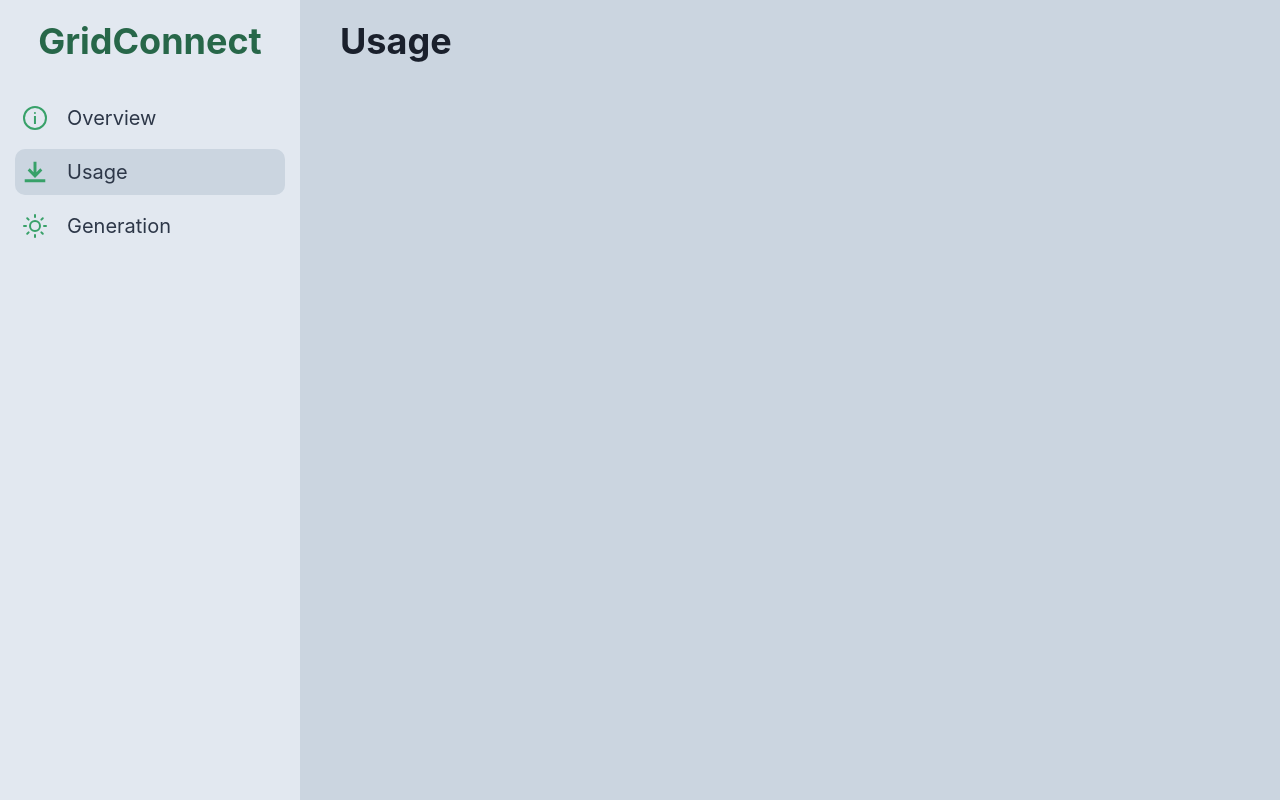
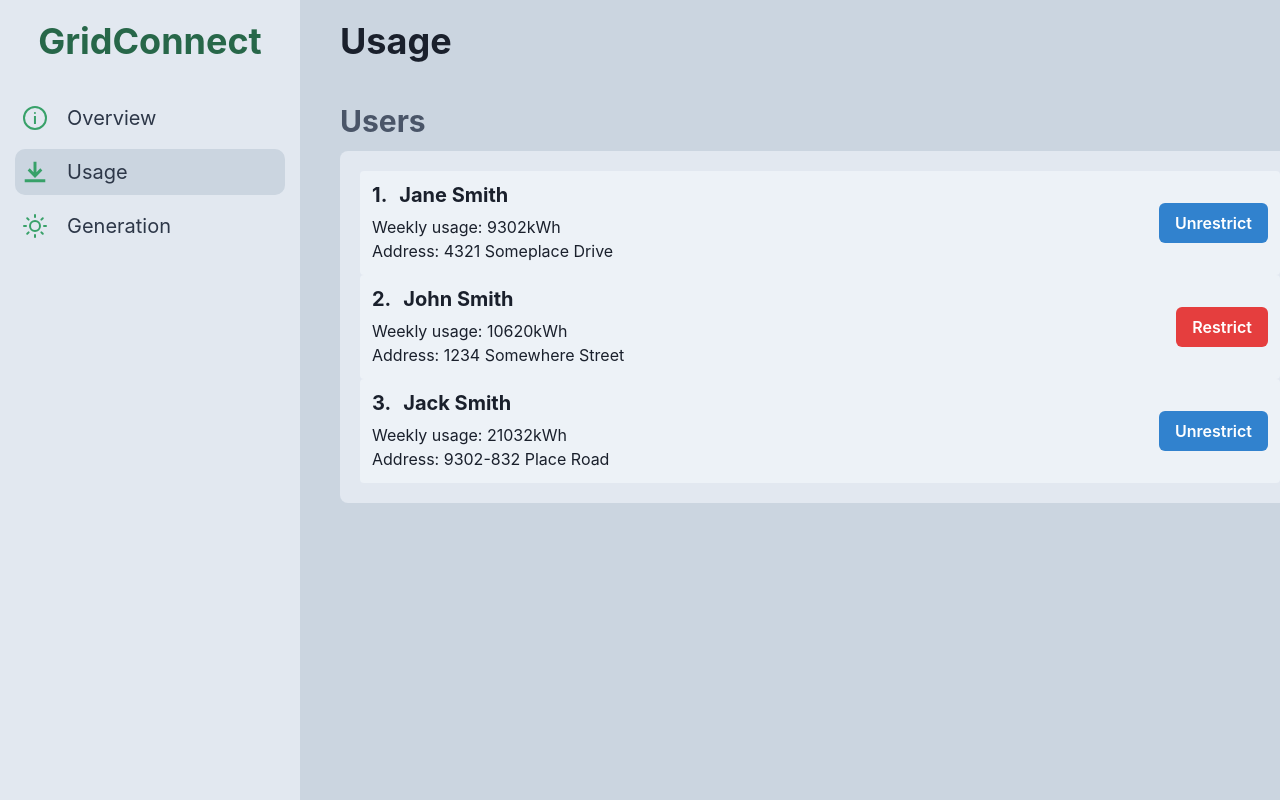
Before and after one commit to AritroSaha10/PeelStemFest2021, a Next.js app in the folder website/: page /usage in a window 1280 px wide. Built offline with nearby package versions, Linux system fonts and the light colour scheme.

Commit message:
Added usage ordered list and renamed files

```diff
--- a/package.json
+++ /dev/null
@@ -1,5 +0,0 @@
-{
-  "dependencies": {
-    "react-loading-skeleton": "^2.2.0"
-  }
-}
--- a/website/components/Notifications.jsx
+++ b/website/components/Notifications.jsx
@@ -1,6 +1,6 @@
 import { Box, Heading, Flex, Text, Spacer, IconButton } from "@chakra-ui/react";
 import { WarningIcon, WarningTwoIcon, InfoIcon, CloseIcon } from "@chakra-ui/icons";
-import HeadingAndBox from "./HeaderAndBox";
+import HeadingAndBox from "./HeadingAndBox";
 import { useState } from "react";
 
 // Enum to represent how urgent a notification is
@@ -11,6 +11,7 @@ const notificationUrgency = {
     INFO: 3
 }
 
+// Notification box on the Overview page
 export default function Notifications({ pNotifications }) {
     // Freeze the enum to make sure it isn't changed
     Object.freeze(notificationUrgency);
@@ -21,6 +22,7 @@ export default function Notifications({ pNotifications }) {
     return (
         <HeadingAndBox heading="Notifications" width="70vw">
             {notifications.map(({ content, urgency }, idx) => (
+                // Notification code
                 <Flex flexDirection="row" alignItems="center" mb={4} key={content}>
                     {urgency === notificationUrgency.ERROR && <WarningIcon color="red.500" w={10} h={10} />}
                     {urgency === notificationUrgency.WARN && <WarningTwoIcon color="yellow.500" w={10} h={10} />}
--- /dev/null
+++ b/website/components/UsageOrderedList.jsx
@@ -0,0 +1,66 @@
+import { Heading, Flex, Spacer, Text, Button, useToast } from "@chakra-ui/react";
+import HeadingAndBox from "../components/HeadingAndBox";
+import Layout from "../components/Layout";
+import { useState } from "react";
+
+// An item in the ordered list
+function OrderedListItem({ data, idx }) {
+    const [userData, setUserData] = useState(data); // User data state var
+    const [sendingReq, setSendingReq] = useState(false); // Loading state var
+    const toast = useToast();
+
+    const toggleRestricted = async () => {
+        setSendingReq(true); // Switch the sending request switch
+
+        // Toggle the restricted variable after 1.5s to simulate real-world conditions
+        setTimeout(() => {
+            setUserData({
+                ...userData,
+                restricted: !userData.restricted
+            });
+
+            setSendingReq(false); // Stop showing the loading button
+
+            toast({
+                title: !userData.restricted ? "Successfully restricted!" : "Successfully unrestricted!",
+                description: !userData.restricted ? "The restriction has been applied successfully." : "The restriction has been removed successfully.",
+                status: "success",
+                duration: 5000,
+                isClosable: true
+            })
+        }, 1250);
+    }
+
+    return (
+        <Flex flexDirection="row" backgroundColor="gray.100" p={3} borderRadius={4} alignItems="center"> {/* This styling might be a bit weird, might remove this later */}
+            <Flex flexDirection="column">
+                {/* Person's name as well as their position in the list*/}
+                <Flex flexDirection="row" mb={2}>
+                    <Heading size="md" mr={3}>{idx + 1}.</Heading>
+                    <Heading size="md">{data.name}</Heading>
+                </Flex>
+
+                {/* Statistics */}
+                <Text>Weekly usage: {data.weeklyUsage}kWh</Text>
+                <Text>Address: {data.address}</Text>
+            </Flex>
+
+            <Spacer />
+
+            <Flex flexDirection="column">
+                <Button colorScheme={userData.restricted ? "blue" : "red"} onClick={toggleRestricted} loadingText="Requesting..." isLoading={sendingReq}>{userData.restricted ? "Unrestrict" : "Restrict" }</Button>
+            </Flex>
+        </Flex>
+    )
+}
+
+// List component that creates an ordered list based on data recieved
+export default function UsageOrderedList({ data }) {
+    return (
+        <HeadingAndBox heading="Users" width="75vw">
+            {
+                data.map((data, idx) => <OrderedListItem data={data} idx={idx} key={idx} />)
+            }
+        </HeadingAndBox>
+    )
+}
--- a/website/components/graphs/BarGraph.jsx
+++ b/website/components/graphs/BarGraph.jsx
@@ -1,6 +1,7 @@
 import { Bar } from "react-chartjs-2";
 import HeadingAndBox from "../HeaderAndBox";
 
+// Uses chart.js with a React wrapper
 export default function BarGraph({ data, title }) {
     return (
         <HeadingAndBox heading={title}>
--- a/website/components/graphs/LineGraph.jsx
+++ b/website/components/graphs/LineGraph.jsx
@@ -1,6 +1,7 @@
 import { Line } from "react-chartjs-2";
-import HeadingAndBox from "../HeaderAndBox";
+import HeadingAndBox from "../HeadingAndBox";
 
+// Uses chart.js with a React wrapper
 export default function LineGraph({ data, title, height }) {
     return (
         <HeadingAndBox heading={title}>
--- a/website/components/graphs/PieChart.jsx
+++ b/website/components/graphs/PieChart.jsx
@@ -1,6 +1,7 @@
 import { Pie } from "react-chartjs-2";
-import HeadingAndBox from "../HeaderAndBox";
+import HeadingAndBox from "../HeadingAndBox";
 
+// Uses chart.js with a React wrapper
 export default function PieChart({ data, title }) {
     return (
         <HeadingAndBox heading={title}>
--- a/website/pages/index.js
+++ b/website/pages/index.js
@@ -5,6 +5,7 @@ import PieChart from "../components/graphs/PieChart";
 import { notificationUrgency } from "../components/Notifications";
 import { Box, Grid } from "@chakra-ui/layout";
 
+// All notifications, this would be fetched from the server
 const notifications = [
   {
     content: "Solar panel 1 has stopped working!",
@@ -20,6 +21,7 @@ const notifications = [
   }
 ];
 
+// Weekly energy generation data, this would be fetched from the server
 const weeklyEnergyGenerationData = {
   labels: ["May 22", "May 29", "June 5", "June 12"],
   datasets: [
@@ -33,6 +35,7 @@ const weeklyEnergyGenerationData = {
   ],
 };
 
+// Current energy generation from all sources, this would be fetched from the server
 const energyGenerationFromAllSources = {
   labels: ["Solar Energy (kWh)", "Wind Energy (kWh)", "Hydro Energy (kWh)", "Nuclear Energy (kWh)"],
   datasets: [
--- a/website/pages/usage.js
+++ b/website/pages/usage.js
@@ -1,9 +1,35 @@
+import HeadingAndBox from "../components/HeadingAndBox";
 import Layout from "../components/Layout";
+import UsageOrderedList from "../components/UsageOrderedList";
+
+// Data of all users, as well as their addresses and weekly usage
+const users = [
+    {
+        name: "John Smith",
+        weeklyUsage: 10620, // in kWh
+        address: "1234 Somewhere Street",
+        restricted: false
+    },
+    {
+        name: "Jane Smith",
+        weeklyUsage: 9302, // in kWh
+        address: "4321 Someplace Drive",
+        restricted: true
+    },
+    {
+        name: "Jack Smith",
+        weeklyUsage: 21032, // in kWh
+        address: "9302-832 Place Road",
+        restricted: true
+    }
+];
 
 export default function Usage() {
+    users.sort((a, b) => a.weeklyUsage - b.weeklyUsage); // Sort by weekly usage (ascending)
+
     return (
         <Layout name="Usage">
-
+            <UsageOrderedList data={users} />
         </Layout>
     )
 }
```
Also changed, not shown: website/components/HeadingAndBox.jsx (renamed from website/components/HeaderAndBox.jsx), 1 other file (tests, documents, lock files or other folders).
